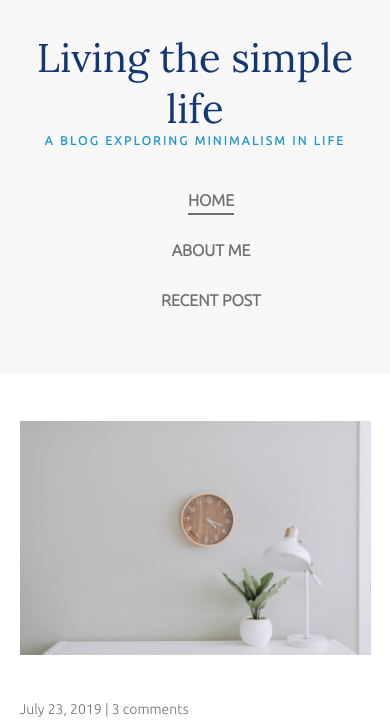
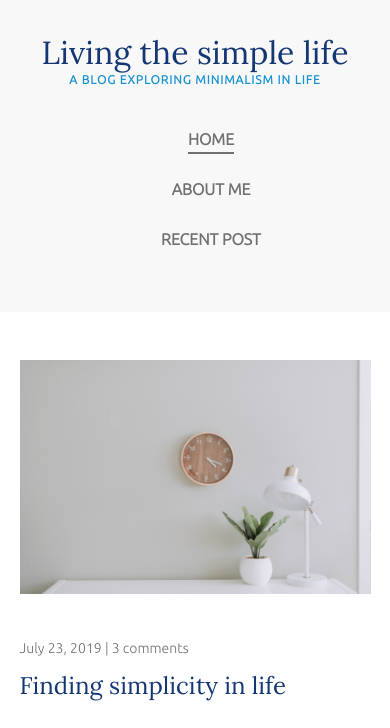
Before and after one commit to romelmahmud/simple-life-website, a plain HTML site: page index.html in a window 390 px wide. Shown: the top 728 px of the page. Drawn offline with Linux system fonts and the light colour scheme.

Commit message:
some change in mobile vr 2.0

```diff
--- a/index.html
+++ b/index.html
@@ -10,7 +10,7 @@
     <!-- header section start  -->
     <header>
       <!-- header container start -->
-      <div class="container">
+      <div class="container container-nav">
         <!-- logo start -->
         <div class="logo">
           <h1 class="title">Living the simple life</h1>
--- a/style.css
+++ b/style.css
@@ -26,13 +26,15 @@ body {
   font-weight: 300;
   color: var(--grey);
 }
+.container-nav {
+  display: flex;
+  justify-content: space-between;
+}
 .container {
   width: 90%;
   max-width: 900px;
   margin: auto;
   padding: 2em 0;
-  display: flex;
-  justify-content: space-between;
 
   text-align: left;
 }
@@ -52,12 +54,12 @@ h3 {
   color: var(--royal--blue);
 }
 h1 {
-  font-size: 2.5rem;
+  font-size: 2rem;
 }
 
 h2 {
   font-size: 1.5rem;
-  margin-bottom: 1.5em;
+  margin-bottom: 1.25em;
 }
 
 h3 {
@@ -68,7 +70,7 @@ p.subtitle {
   font-weight: 700;
   color: var(--blue);
   text-transform: uppercase;
-  letter-spacing: 2.4px;
+  letter-spacing: 1px;
 }
 .article-info {
   font-size: 0.875rem;
@@ -146,8 +148,8 @@ a:focus {
 
 /* adding media qurey */
 
-@media (max-width: 665px) {
-  .container {
+@media (max-width: 700px) {
+  .container-nav {
     flex-direction: column;
     text-align: center;
   }
```
